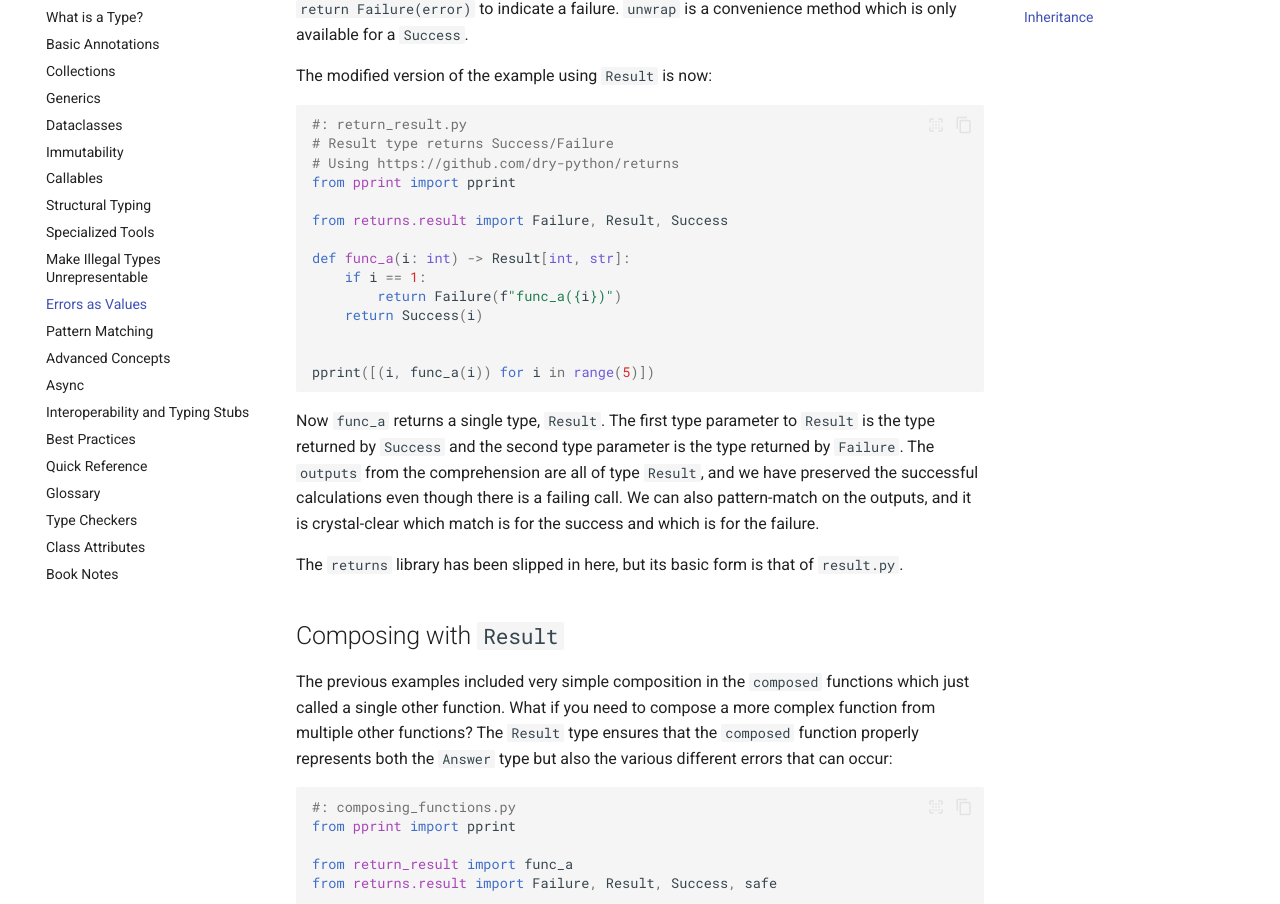
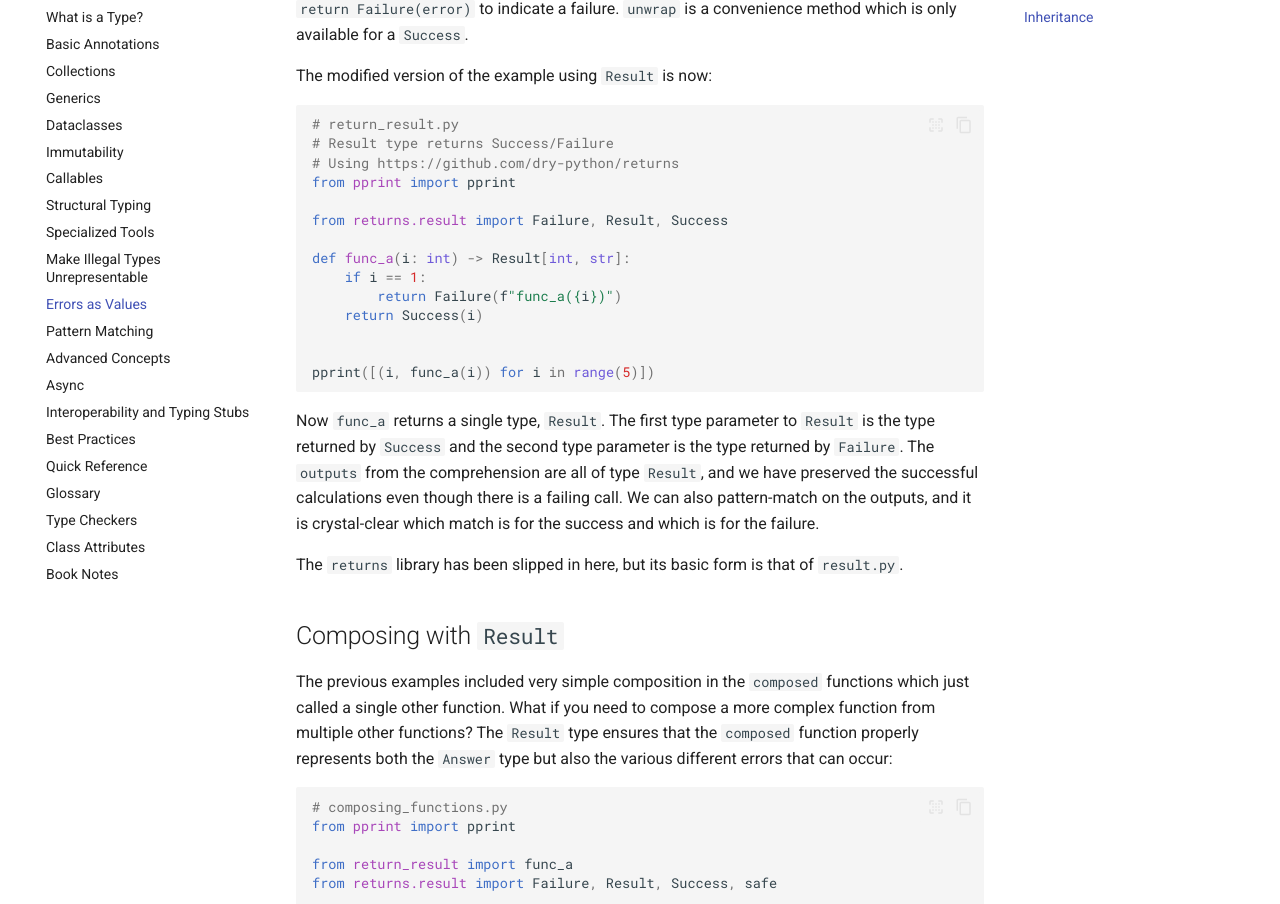
Before and after one commit to ThinkingInTypes/ThinkingInTypes.github.io, an MkDocs documentation site: the page built from Chapters/13_Errors_As_Values.md, in a window 1280 px wide and 1400 px high, scrolled down 9082 px. Shown: the part 145-1049 px from the top of the window. Built offline with MkDocs 1.6.1 and Material for MkDocs 9.7.7, drawn with Linux system fonts in a browser that asks for light colours; comment, search, counter and statistics services are not loaded; some of the changed text lies outside the part shown.

````diff
--- a/Chapters/13_Errors_As_Values.md
+++ b/Chapters/13_Errors_As_Values.md
@@ -200,7 +200,7 @@ Both systems (the original C++ dynamic exception specifications, and Java except
 Let’s start with a simple example where we populate a `List` with the results of a sequence of calls to the function `func_a`:
 
 ```python
-#: discarded_state.py
+# discarded_state.py
 # Exception throws everything away
 
 
@@ -238,7 +238,7 @@ This package is a new type, with operations that prevent the programmer from sim
 A first attempt uses *type unions* to create a nameless return package:
 
 ```python
-#: return_union.py
+# return_union.py
 # Type union aka Sum Type
 # Success vs error is not clear
 
@@ -277,7 +277,7 @@ The solution is to create a new type that unifies the “answer” and “error
 We’ll call this `Result` and define it using generics to make it universally applicable:
 
 ```python
-#: result.py
+# result.py
 # Generic Result with Success & Failure subtypes
 from dataclasses import dataclass
 from typing import Generic, TypeVar, NamedTuple
@@ -315,7 +315,7 @@ To use `Result`, you `return Success(answer)` when you’ve successfully created
 The modified version of the example using `Result` is now:
 
 ```python
-#: return_result.py
+# return_result.py
 # Result type returns Success/Failure
 # Using https://github.com/dry-python/returns
 from pprint import pprint
@@ -344,7 +344,7 @@ The previous examples included very simple composition in the `composed` functio
 What if you need to compose a more complex function from multiple other functions? The `Result` type ensures that the `composed` function properly represents both the `Answer` type but also the various different errors that can occur:
 
 ```python
-#: composing_functions.py
+# composing_functions.py
 from pprint import pprint
 
 from return_result import func_a
@@ -419,7 +419,7 @@ We need some way to reduce or eliminate the extra code.
 Lets modify `Result` to add a new member function, `bind`:
 
 ```python
-#: result_with_bind.py
+# result_with_bind.py
 from dataclasses import dataclass
 from typing import Callable, Generic, TypeVar
 
@@ -453,7 +453,7 @@ class Failure(Result[ANSWER, ERROR]):
 `bind` removes the duplicated code:
 
 ```python
-#: composing_with_bind.py
+# composing_with_bind.py
 from pprint import pprint
 
 from example4 import func_a, func_b, func_c, func_d
@@ -495,7 +495,7 @@ The most popular Python library that includes this extra functionality is [Retur
 What if you need to create a `composed` function that takes multiple arguments? For this, we use something called “do notation,” which you access using `Result.do`:
 
 ```python
-#: multiple_arguments.py
+# multiple_arguments.py
 from pprint import pprint
 
 from example4 import func_a, func_b, func_c
````
